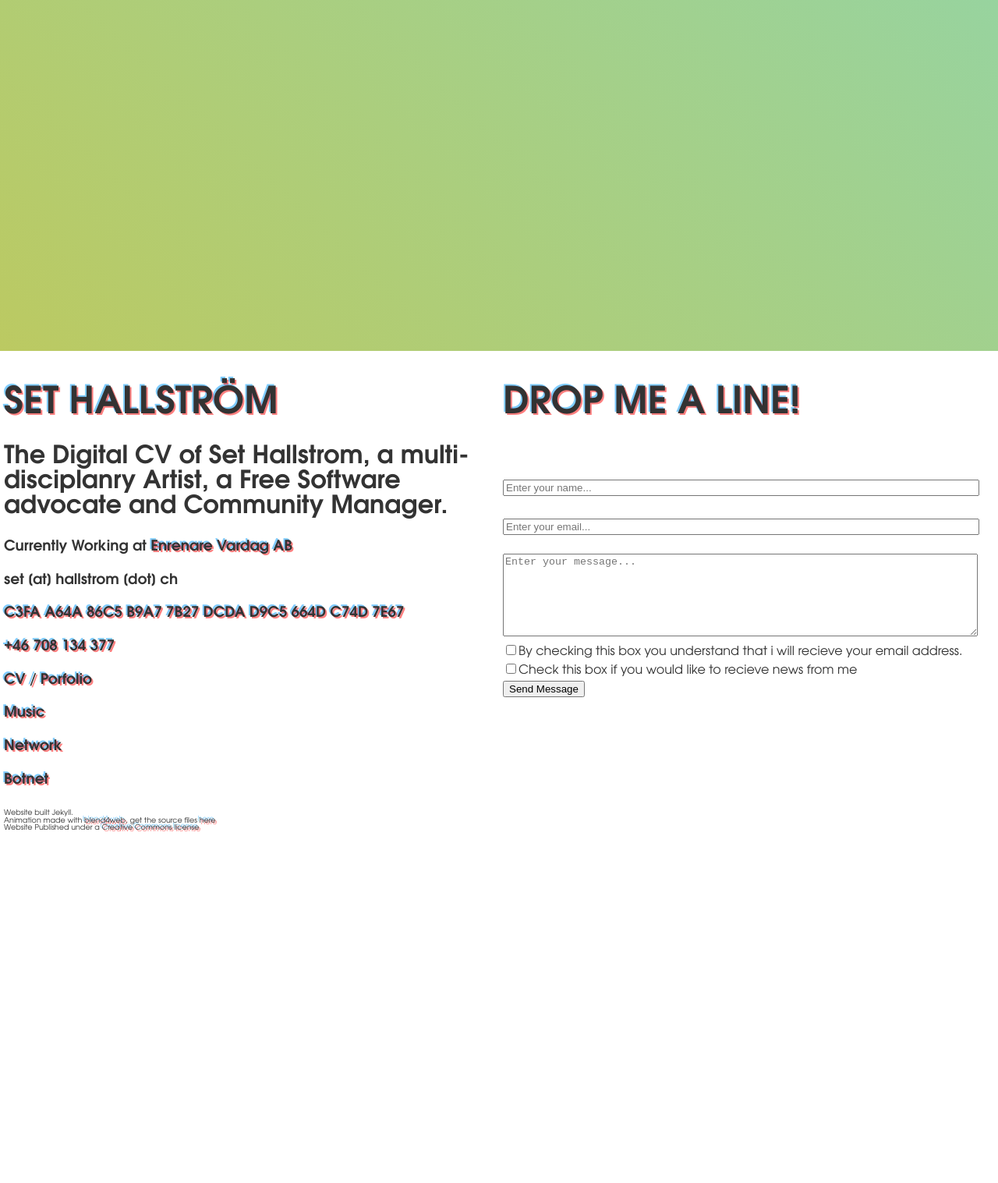
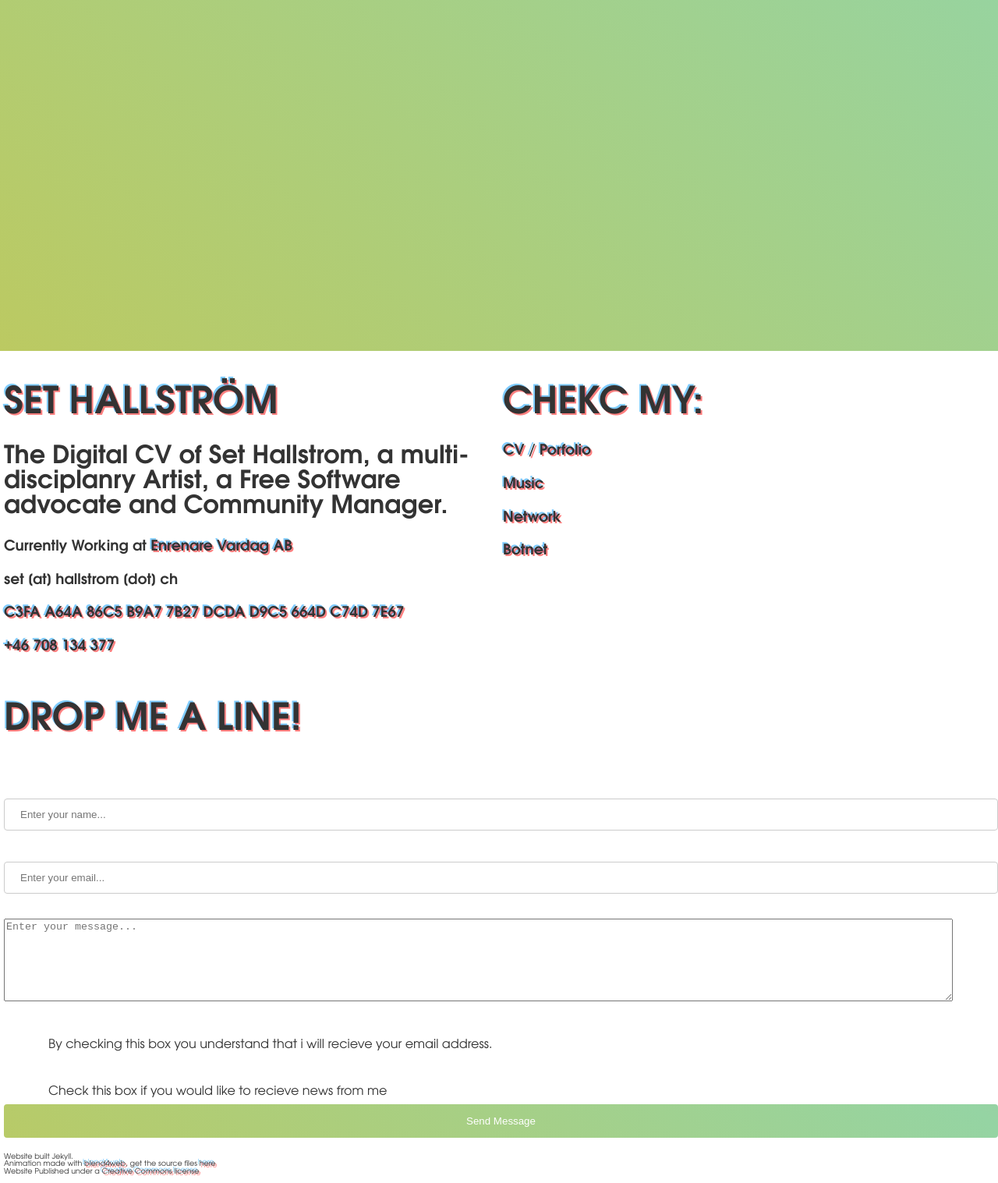
Before and after one commit to Sakrecoer/set.hallstrom, a Jekyll site: the page built from index.html, in a window 1280 px wide. Shown: the whole page at 78% size. Built offline with Jekyll 4.4.1, drawn with Linux system fonts in a browser that asks for light colours; before the commit the page ends 1077 px from its top, so only the background shows below that.

Commit message:
input and header design

```diff
--- a/_sass/mycv.scss
+++ b/_sass/mycv.scss
@@ -111,12 +111,29 @@ a:active {
 #header {
   width: 100%;
   height: 30%;
-  background-color: lightskyblue;
-  background-color: #1fc8db;
-  background-image: url(../img/error.gif);
-  background-size: cover;
+  background: linear-gradient(223deg, #0f73ff, #ff00b2, #95d4a3, #f5ba00);
+  background-size: 800% 800%;
 
+  -webkit-animation: AnimationName 8s ease infinite;
+  -moz-animation: AnimationName 8s ease infinite;
+  animation: AnimationName 8s ease infinite;
+
+  @-webkit-keyframes AnimationName {
+      0%{background-position:92% 0%}
+      50%{background-position:9% 100%}
+      100%{background-position:92% 0%}
   }
+  @-moz-keyframes AnimationName {
+      0%{background-position:92% 0%}
+      50%{background-position:9% 100%}
+      100%{background-position:92% 0%}
+  }
+  @keyframes AnimationName {
+      0%{background-position:92% 0%}
+      50%{background-position:9% 100%}
+      100%{background-position:92% 0%}
+  }
+}
 
 #navigation {
   position: relative;
@@ -126,7 +143,6 @@ a:active {
 
 
 #content {
-
   width: 100%;
   padding: 0;
   display: flex;
@@ -157,3 +173,76 @@ a:active {
 .textspace {
   height: 100px;
 }
+
+input[type=text], input[type=email], select {
+  width: 100%;
+  padding: 12px 20px;
+  margin: 8px 0;
+  display: inline-block;
+  border: 1px solid #ccc;
+  border-radius: 4px;
+  box-sizing: border-box;
+}
+input[type=checkbox] {
+  appearance: none;
+  width:50px;
+  height: 50px;
+  border-radius: 4px;
+}
+
+input[type=submit] {
+  width: 100%;
+  background: linear-gradient(223deg, #0f73ff, #ff00b2, #95d4a3, #f5ba00);
+  background-size: 800% 800%;
+
+  -webkit-animation: AnimationName 8s ease infinite;
+  -moz-animation: AnimationName 8s ease infinite;
+  animation: AnimationName 8s ease infinite;
+
+  @-webkit-keyframes AnimationName {
+      0%{background-position:92% 0%}
+      50%{background-position:9% 100%}
+      100%{background-position:92% 0%}
+  }
+  @-moz-keyframes AnimationName {
+      0%{background-position:92% 0%}
+      50%{background-position:9% 100%}
+      100%{background-position:92% 0%}
+  }
+  @keyframes AnimationName {
+      0%{background-position:92% 0%}
+      50%{background-position:9% 100%}
+      100%{background-position:92% 0%}
+  }
+  color: white;
+  padding: 14px 20px;
+  margin: 8px 0;
+  border: none;
+  border-radius: 4px;
+  cursor: pointer;
+}
+
+input[type=submit]:hover {
+  background: linear-gradient(223deg, #f5ba00,  #ff00b2, #0f73ff, #95d4a3);
+  background-size: 800% 800%;
+
+  -webkit-animation: AnimationName 8s ease infinite;
+  -moz-animation: AnimationName 8s ease infinite;
+  animation: AnimationName 8s ease infinite;
+
+  @-webkit-keyframes AnimationName {
+      0%{background-position:92% 0%}
+      50%{background-position:9% 100%}
+      100%{background-position:92% 0%}
+  }
+  @-moz-keyframes AnimationName {
+      0%{background-position:92% 0%}
+      50%{background-position:9% 100%}
+      100%{background-position:92% 0%}
+  }
+  @keyframes AnimationName {
+      0%{background-position:92% 0%}
+      50%{background-position:9% 100%}
+      100%{background-position:92% 0%}
+  }
+}
--- a/index.html
+++ b/index.html
@@ -14,11 +14,17 @@ layout: default
     <h3>set [at] hallstrom [dot] ch</h3>
     <h3><a target="_blank" href="http://keyserver.ubuntu.com/pks/lookup?op=get&amp;search=0xD9C5664DC74D7E67">C3FA A64A 86C5 B9A7 7B27 DCDA D9C5 664D C74D 7E67</a></h3>
     <h3><a href="tel:+46708134377"><b>+46 708 134 377</b></a></h3>
+  </div>
+</div>
+<div class="column">
+  <div class="editable">
+    <h1>Chekc My:</h1>
     <h3><a target="_blank" href="set_hallstrom20180313.pdf">CV / Porfolio</a></h3>
     <h3><a target="_blank" href="https://sakrecoer.com/music/">Music</a></h3>
-    <h3><a target="_blank" href="https://basspistol.com">Network</a></h3>
+    <h3><a target="_blank" href="https://terminalnet.work">Network</a></h3>
     <h3><a target="_blank" href="https://www.linkedin.com/in/set-hallstrom/">Botnet</a></h3>
   </div>
+</div>
 </div>
 <div class="column">
   <div id="contact">
```
